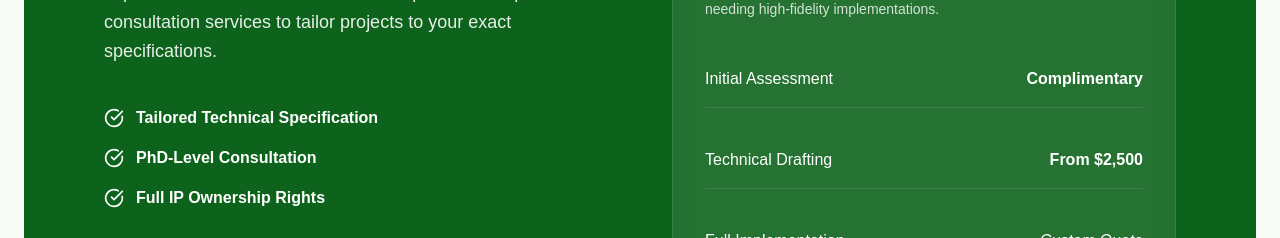
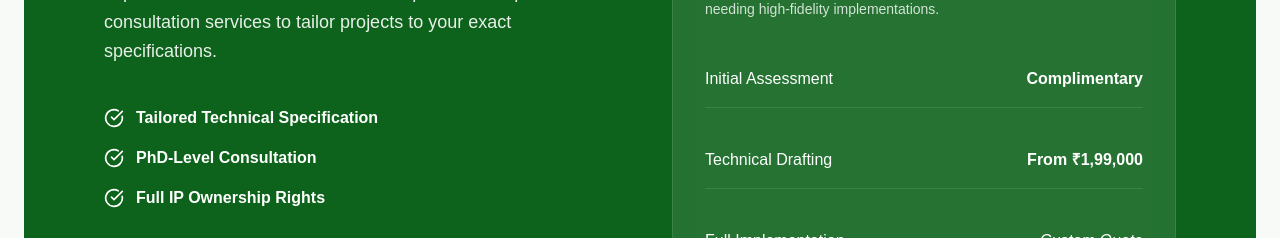
Before and after one commit to kmpc-575/Gnosis-Publishers, a React (Vite) app: page /projects in a window 1280 px wide. Shown: the part 818-1056 px from the top of the page. Built offline with nearby package versions, Linux system fonts and the light colour scheme; no server answers; the database is empty.

Commit message:
Update Projects.tsx

```diff
--- a/src/pages/Projects.tsx
+++ b/src/pages/Projects.tsx
@@ -134,7 +134,7 @@ const Projects: React.FC = () => {
                 </div>
                 <div className="flex items-center justify-between py-4 border-b border-white/10">
                   <span>Technical Drafting</span>
-                  <span className="font-bold">From $2,500</span>
+                  <span className="font-bold">From ₹1,99,000</span>
                 </div>
                 <div className="flex items-center justify-between py-4">
                   <span>Full Implementation</span>
```
